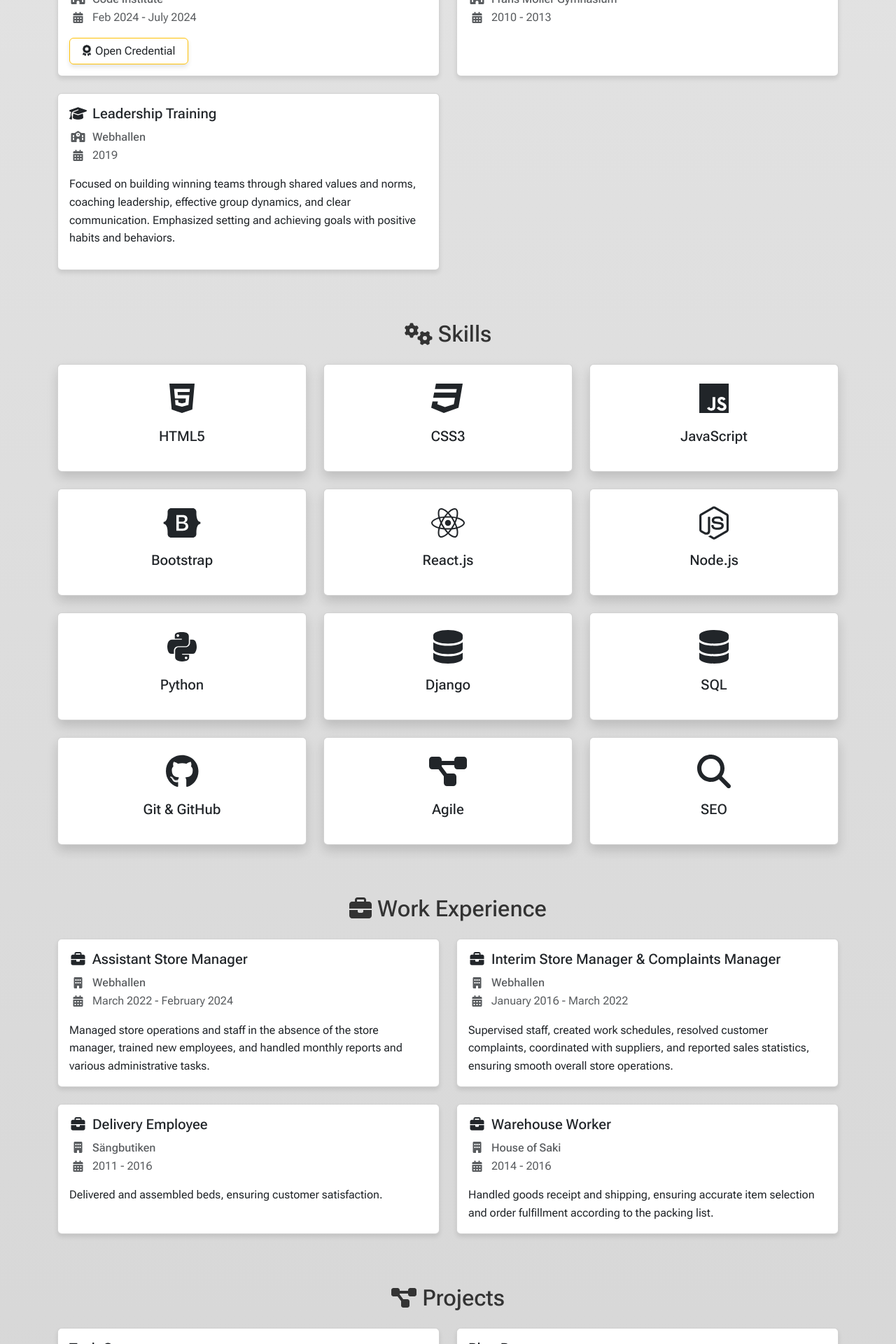
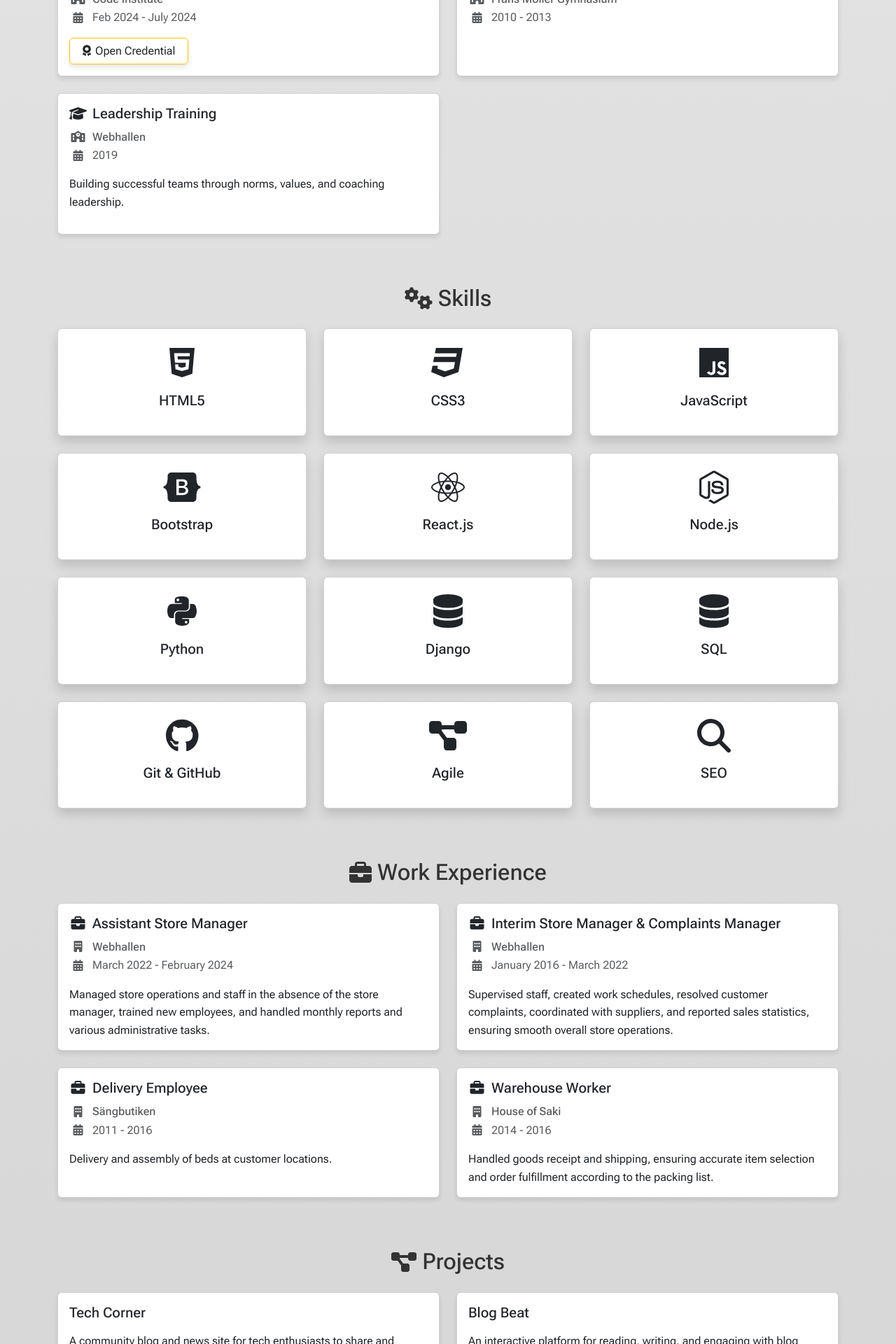
Before and after one commit to j0hanz/j0hanz-portfolio, a React (Create React App) app: page / in a window 1280 px wide. Shown: the part 1510-3430 px from the top of the page at 70% size. Built offline with nearby package versions, Linux system fonts and the light colour scheme.

Commit message:
Edit text

```diff
--- a/src/components/Education.js
+++ b/src/components/Education.js
@@ -28,7 +28,7 @@ const education = [
     school: 'Webhallen',
     duration: '2019',
     description: [
-      'Focused on building winning teams through shared values and norms, coaching leadership, effective group dynamics, and clear communication. Emphasized setting and achieving goals with positive habits and behaviors.',
+      'Building successful teams through norms, values, and coaching leadership.',
     ],
     hasCredential: false,
   },
--- a/src/components/WorkExperience.js
+++ b/src/components/WorkExperience.js
@@ -27,8 +27,7 @@ const experiences = [
     title: 'Delivery Employee',
     workplace: 'Sängbutiken',
     duration: '2011 - 2016',
-    description:
-      'Delivered and assembled beds, ensuring customer satisfaction.',
+    description: 'Delivery and assembly of beds at customer locations.',
   },
   {
     title: 'Warehouse Worker',
```
